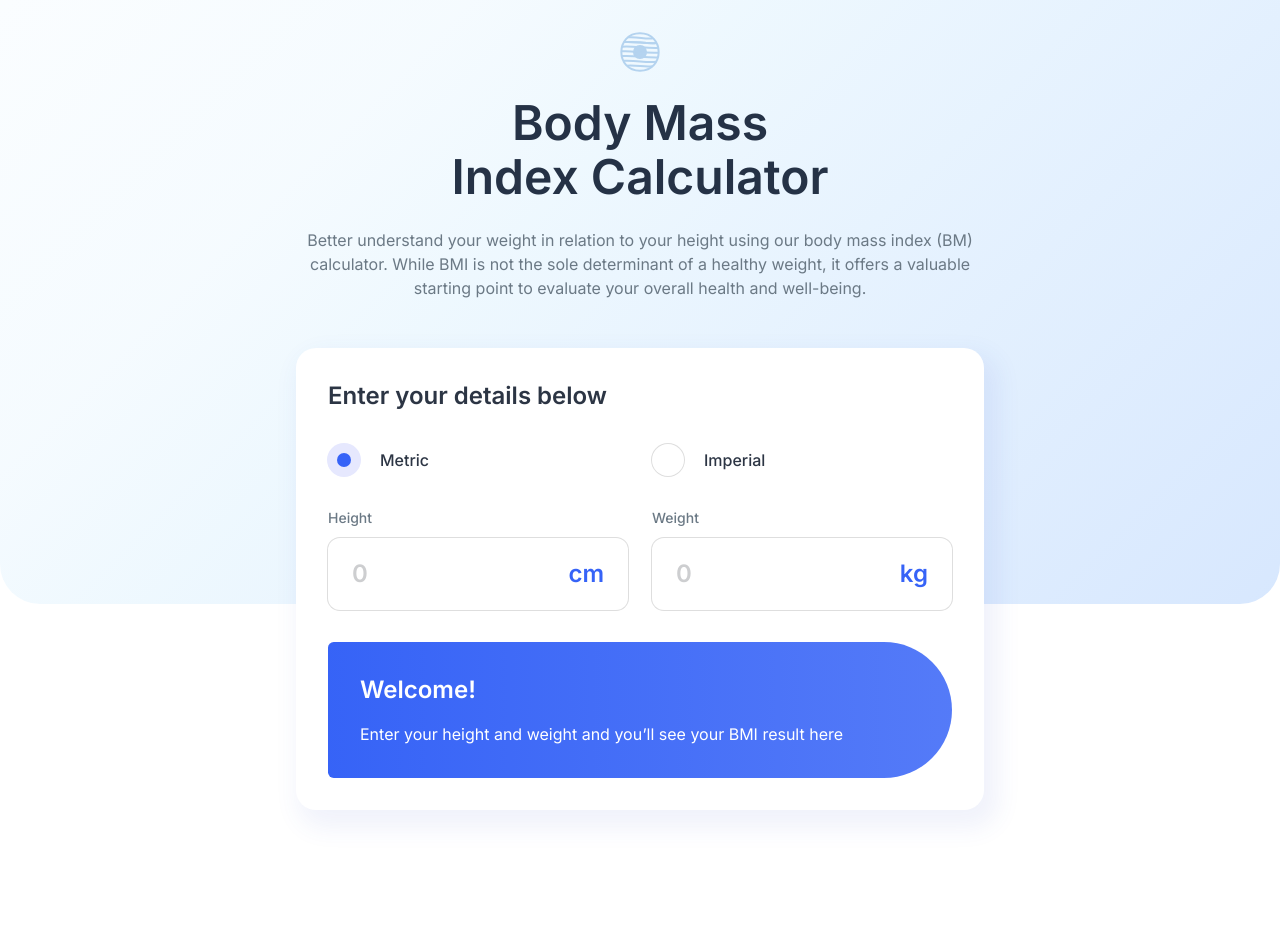
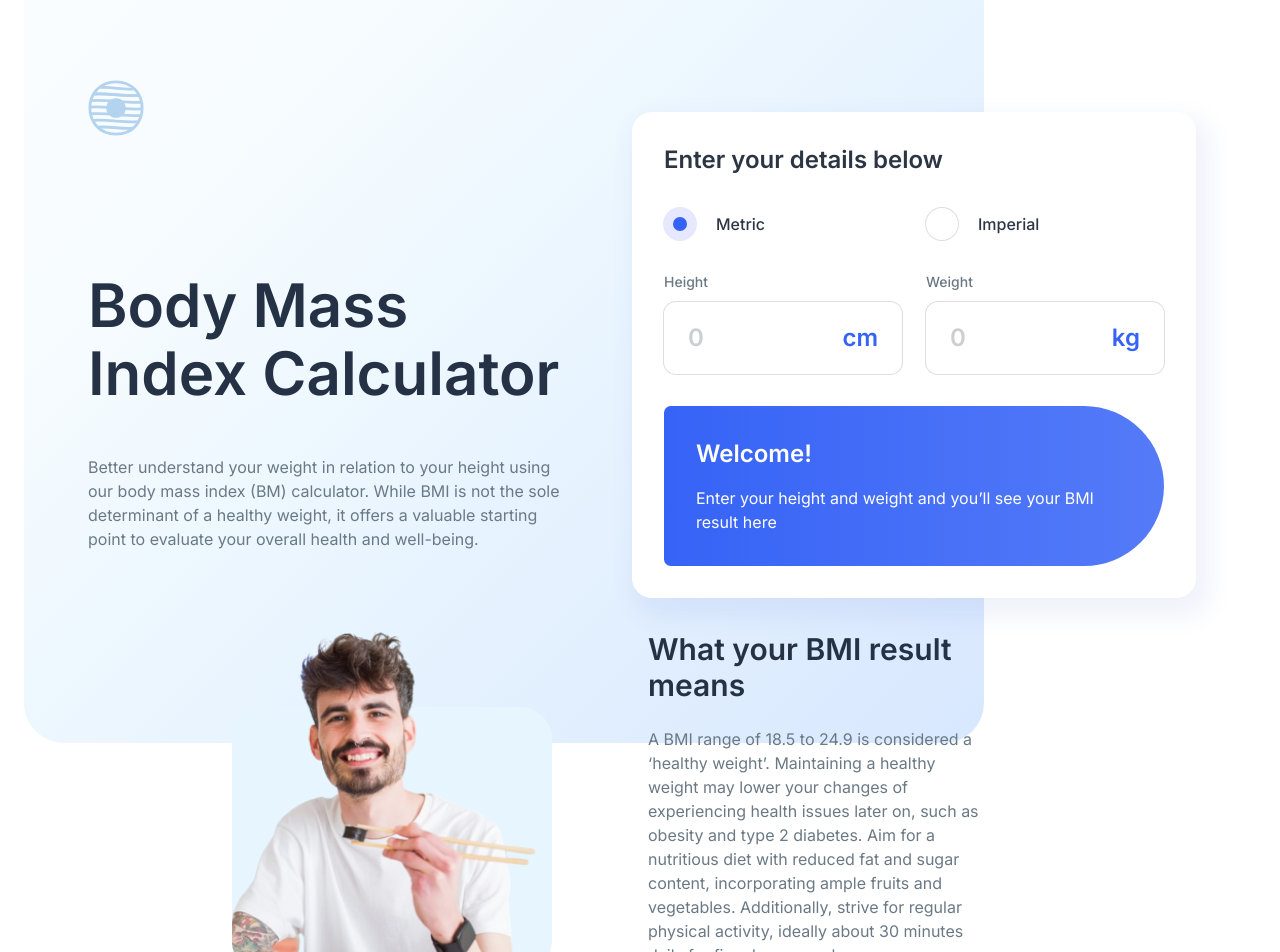
Before and after one commit to lucasweidas/bmi-calculator, a Next.js app: page / in a window 1280 px wide. Shown: the top 952 px of the page. Built offline with nearby package versions, Linux system fonts and the light colour scheme.

Commit message:
finish styles of 1st section component desktop version

```diff
--- a/app/card.tsx
+++ b/app/card.tsx
@@ -14,7 +14,7 @@ export default function Card() {
   }
 
   return (
-    <div className="relative bottom-44 flex w-card-lg flex-col gap-6 rounded-2.5xl bg-white p-6 shadow-card md:bottom-64 md:gap-8 md:p-8">
+    <div className="relative bottom-44 flex w-card-lg flex-col gap-6 rounded-2.5xl bg-white p-6 shadow-card md:bottom-64 md:gap-8 md:p-8 xl:absolute xl:bottom-auto xl:left-[38rem] xl:top-28 xl:w-card-md">
       <h2 className="text-xl font-semibold text-blue-900 md:text-2xl">Enter your details below</h2>
       <div className="flex flex-wrap justify-between gap-4 md:gap-6">
         <RadioInput id="metric" name="measurement" checked={isMetric} onChange={handleMeasurementChange} defaultChecked={true}>
--- a/app/page.tsx
+++ b/app/page.tsx
@@ -3,15 +3,19 @@ import Card from './card';
 
 export default function Home() {
   return (
-    <main>
-      <section className="flex flex-col items-center">
-        <div className="flex w-full flex-col items-center gap-6 rounded-b-5xl bg-linear-gradient-blue-200 px-5 pb-52 pt-8 md:px-12 md:pb-74">
-          <Image src="/images/logo.svg" alt="" width={60} height={60} className="h-10 w-10" aria-hidden="true" />
-          <h1 className="max-w-sm text-center text-4xl font-semibold !leading-tiny text-blue-800 mobile:text-5xl">Body Mass Index Calculator</h1>
-          <p className="max-w-2xl text-center text-gray-500">
-            Better understand your weight in relation to your height using our body mass index (BM) calculator. While BMI is not the sole determinant of a
-            healthy weight, it offers a valuable starting point to evaluate your overall health and well-being.
-          </p>
+    <main className="xl:mx-auto xl:max-w-[90rem] xl:px-6">
+      <section className="flex flex-col items-center xl:relative xl:items-start">
+        <div className="flex w-full flex-col items-center gap-6 rounded-b-5xl bg-linear-gradient-blue-200 px-5 pb-52 pt-8 md:px-12 md:pb-74 xl:max-w-4.5xl xl:items-start xl:gap-0 xl:px-16 xl:pb-48 xl:pt-20 desktop:px-28">
+          <Image src="/images/logo.svg" alt="" width={60} height={60} className="h-10 w-10 xl:h-14 xl:w-14" aria-hidden="true" />
+          <div className="flex max-w-2xl flex-col items-center gap-6 text-center xl:max-w-[30rem] xl:items-start xl:gap-12 xl:text-start">
+            <h1 className="text-4xl font-semibold !leading-tiny text-blue-800 max-xl:max-w-sm mobile:text-5xl xl:mt-33 xl:text-6xl">
+              Body Mass Index Calculator
+            </h1>
+            <p className="text-gray-500">
+              Better understand your weight in relation to your height using our body mass index (BM) calculator. While BMI is not the sole determinant of a
+              healthy weight, it offers a valuable starting point to evaluate your overall health and well-being.
+            </p>
+          </div>
         </div>
         <Card />
       </section>
--- a/tailwind.config.js
+++ b/tailwind.config.js
@@ -8,6 +8,7 @@ module.exports = {
       },
       fontSize: {
         '1.5xl': '1.375rem',
+        '6.5xl': ['4rem', '1'],
       },
       lineHeight: {
         tiny: 1.125,
@@ -63,10 +64,12 @@ module.exports = {
       },
       padding: {
         12.5: '3.25rem',
+        33: '8.5rem',
         74: '19rem',
       },
       margin: {
         17: '4.5rem',
+        33: '8.5rem',
       },
       backgroundImage: {
         'linear-gradient-blue-50': 'linear-gradient(135deg, hsla(220, 82%, 98%, 0.2) 0%, hsla(220, 82%, 98%, 0.5) 52.21%, hsl(220, 82%, 98%) 100%)',
@@ -82,8 +85,12 @@ module.exports = {
         'card-md': 'min(100%, 35.25rem)',
         82: '21rem',
       },
+      maxWidth: {
+        '4.5xl': '60rem',
+      },
       screens: {
         mobile: '375px',
+        desktop: '1440px',
       },
     },
   },
```
